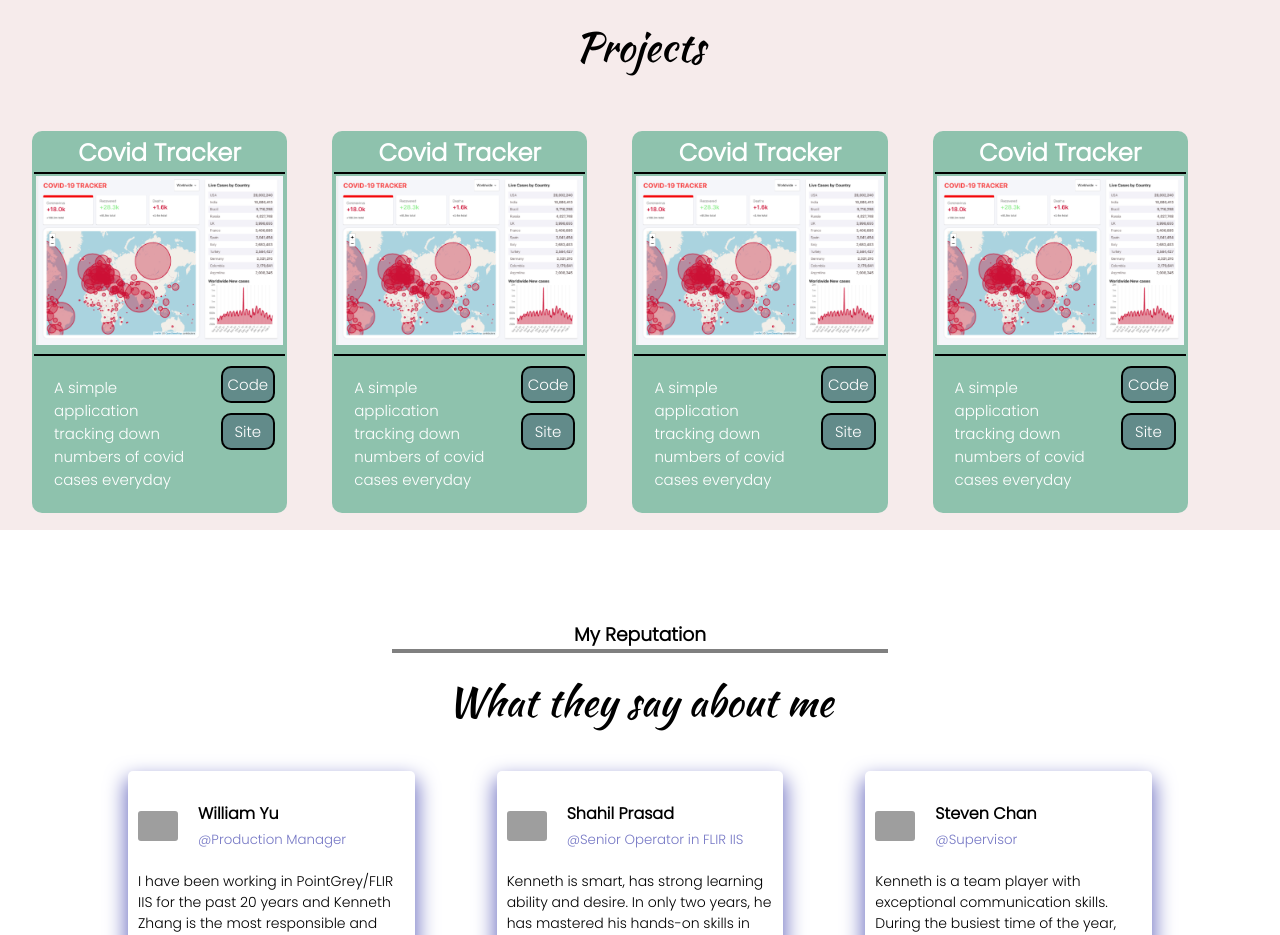
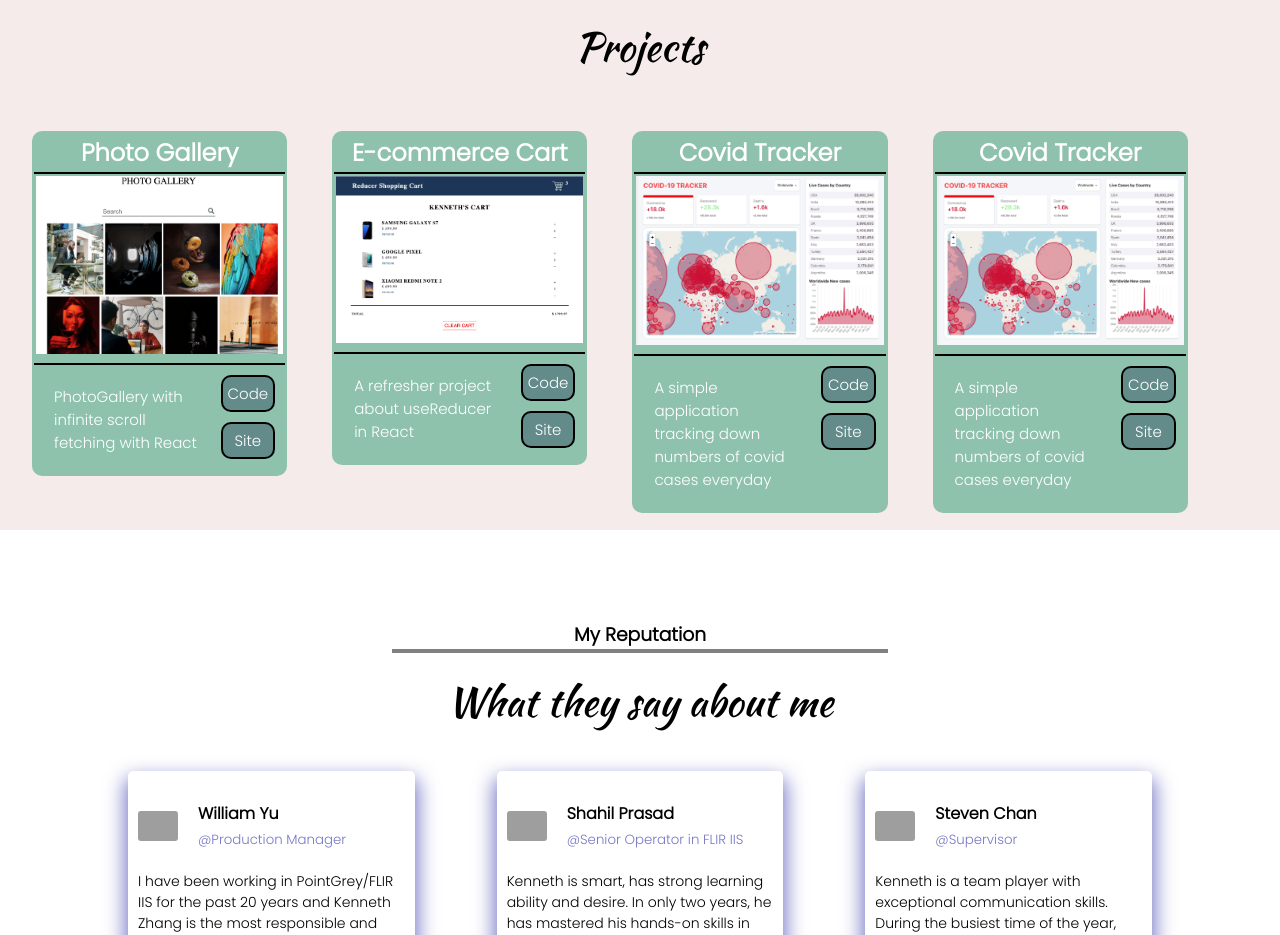
Before and after one commit to Kennethz374/MERN_Portfolio, a React (Create React App) app: page / in a window 1280 px wide. Shown: the part 1762-2697 px from the top of the page. Built offline with nearby package versions, Linux system fonts and the light colour scheme; grey boxes are pictures that could not be loaded.

Commit message:
update projects

```diff
--- a/src/pages/Project.js
+++ b/src/pages/Project.js
@@ -1,5 +1,7 @@
 import React from "react";
 import covid from "../images/covid.png";
+import PhotoGallery from "../images/PhotoGallery.png";
+import ShoppingCart from "../images/ShoppingCart.png";
 
 function Project() {
 	return (
@@ -12,46 +14,40 @@
 			<div className="projects">
 				<div className="project-container">
 					<div className="project-title">
-						<h2>Covid Tracker</h2>
+						<h2>Photo Gallery</h2>
 					</div>
 
 					<div className="project-img">
-						<img src={covid} alt="" />
+						<img src={PhotoGallery} alt="" />
 					</div>
 
 					<div className="project-desc">
 						<div className="project-nav">
-							<a href="">Code</a>
-							<a href="">Site</a>
+							<a href="https://github.com/Kennethz374/PhotoGallery">Code</a>
+							<a href="https://kennethz374.github.io/PhotoGallery/">Site</a>
 						</div>
 						<div className="project-content">
-							<p>
-								A simple application tracking down numbers of covid cases
-								everyday
-							</p>
+							<p>PhotoGallery with infinite scroll fetching with React</p>
 						</div>
 					</div>
 				</div>
 
 				<div className="project-container">
 					<div className="project-title">
-						<h2>Covid Tracker</h2>
+						<h2>E-commerce Cart</h2>
 					</div>
 
 					<div className="project-img">
-						<img src={covid} alt="" />
+						<img src={ShoppingCart} alt="" />
 					</div>
 
 					<div className="project-desc">
 						<div className="project-nav">
-							<a href="">Code</a>
-							<a href="">Site</a>
+							<a href="https://github.com/Kennethz374/Cart">Code</a>
+							<a href="https://kennethz374.github.io/Cart/">Site</a>
 						</div>
 						<div className="project-content">
-							<p>
-								A simple application tracking down numbers of covid cases
-								everyday
-							</p>
+							<p>A refresher project about useReducer in React</p>
 						</div>
 					</div>
 				</div>
```
Also changed, not shown: src/images/PhotoGallery.png (added), src/images/ShoppingCart.png (added).
